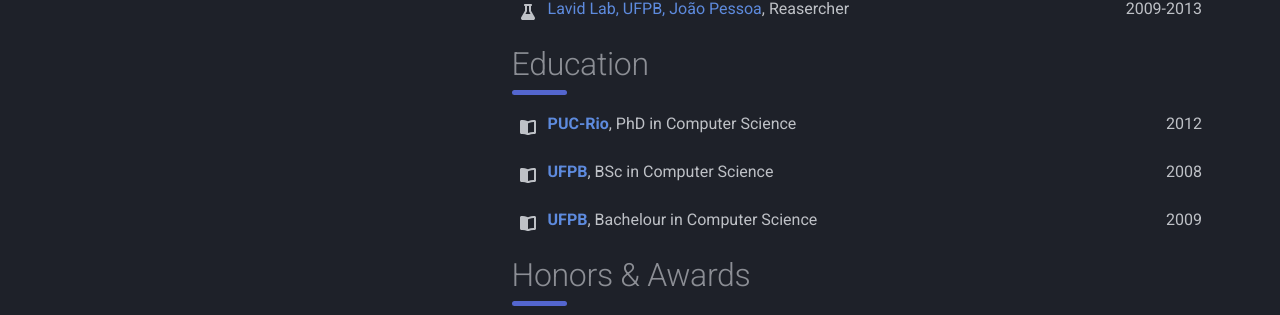
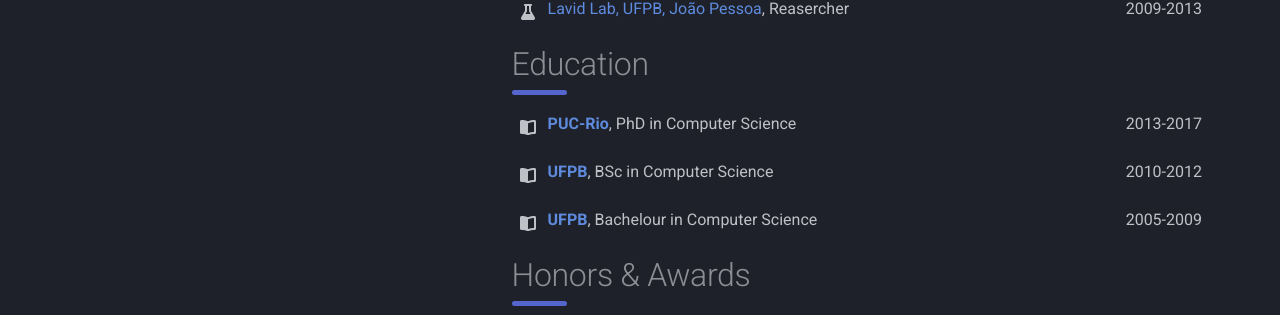
Before and after one commit to alanlivio/alanlivio.github.io, an MkDocs documentation site: the page built from docs/index.md, in a window 1280 px wide and 1288 px high. Shown: the part 614-929 px from the top of the window. Built offline with MkDocs 1.6.1 and Material for MkDocs 9.7.7, drawn with Linux system fonts in a browser that asks for light colours; comment, search, counter and statistics services are not loaded.

```diff
--- a/docs/index.md
+++ b/docs/index.md
@@ -3,5 +3,5 @@ hide:
   - navigation
   - toc
 title: About Me
-template: about_researcher.html
+template: researcher_about.html
 ---
--- a/docs/overrides/about_researcher.html
+++ b/docs/overrides/researcher_about.html
@@ -275,7 +275,7 @@
       <p>
       <div class="md-social__link">{% include ".icons/" ~ edu.icon ~ ".svg" %}</div>
       <a href="{{ edu.url }}"><strong>{{ edu.institution }}</strong></a>, {{ edu.course }}
-      <span class="date" style=" color: inherit;">{{ edu.year }}</span>
+      <span class="date" style=" color: inherit;">{{ edu.period }}</span>
       </p>
       {% endfor %}
 
--- /dev/null
+++ b/docs/overrides/researcher_projects.html
@@ -0,0 +1,139 @@
+{% extends "base.html" %}
+{% block content %}
+<style>
+  .post {
+    display: flex;
+    flex-direction: column;
+    margin: 1rem auto;
+    box-shadow: 0 5px 9px 2px rgba(0, 0, 0, 0.4);
+    margin-bottom: 1.6%;
+    background: inherit;
+    line-height: 1.4;
+    border-radius: 5px;
+    overflow: hidden;
+    z-index: 0;
+  }
+
+  .post .photo {
+    display: block;
+    margin-left: auto;
+    margin-right: auto;
+    margin-top: 5%;
+    max-width: 70%;
+    max-height: 70%;
+    object-fit: contain;
+  }
+
+  .post:hover .photo {
+    transform: scale(1.10) rotate(1deg);
+  }
+
+  .post .meta {
+    position: relative;
+    z-index: 0;
+    height: 200px;
+  }
+
+  .post .description {
+    padding: 1rem;
+    background: inherit;
+    position: relative;
+    z-index: 1;
+  }
+
+  .post .description h1 {
+    line-height: 1;
+    margin: 0;
+    color: inherit;
+    font-size: 1.7rem;
+  }
+
+  .post .description .read-more {
+    /* float: right;
+    text-align: right; */
+    margin-top: -1.25em;
+    height: 1.45em;
+    width: 6.5em;
+  }
+
+  .post p {
+    position: relative;
+    color: inherit;
+    margin: 1rem 0 0;
+  }
+
+  .post p:first-of-type {
+    margin-top: 1.25rem;
+  }
+
+  .post p:first-of-type:before {
+    content: "";
+    position: absolute;
+    height: 4.5px;
+    background-color: #5466ce;
+    width: 55px;
+    top: -0.75rem;
+    border-radius: 5px;
+  }
+
+  .period {
+    position: relative;
+    float: right;
+    font-size: 0.95em;
+    margin-top: -2.41em;
+    margin-right: 0.5em;
+    color: inherit;
+  }
+
+  .title {
+    margin-top: -1.3em;
+    font-size: 3.5em;
+    font-weight: 500;
+    font-style: oblique;
+  }
+
+  @media (min-width: 640px) {
+    .post {
+      flex-direction: row;
+      /* max-width: 400px;*/
+    }
+
+    .post .meta {
+      flex-basis: 40%;
+      height: auto;
+    }
+
+    .post .description {
+      flex-basis: 100%;
+    }
+  }
+</style>
+<br>
+{% for project in config.extra.reseacher.projects %}
+<div class="post">
+  <div class="meta">
+    <img class="photo" src=" {{ project.logo }}"></img>
+  </div>
+  <div class="description">
+    <h1>{{ project.title }}</h1>
+    <span class="period">{{ project.period }}</span>
+    <p> {{ project.description }}</p>
+    <br>
+    {% if project.github %}
+    <a href="{{ project.github.url }}" class="md-source">
+      <div class="md-source__icon md-icon">
+        {% set icon = config.theme.icon.repo or "fontawesome/brands/git-alt" %}
+        {% include ".icons/" ~ icon ~ ".svg" %}
+      </div>
+      <div class="md-source__repository">
+        {{ project.github.name }}
+      </div>
+    </a>
+    {% else %}
+    <a href="{{ project.read_more.url }}" class="read-more">{{ project.read_more.text }}</a>
+    {% endif %}
+  </div>
+</div>
+{% endfor %}
+</div>
+{% endblock %}
--- a/mkdocs.yml
+++ b/mkdocs.yml
@@ -61,37 +61,37 @@ extra:
     experience:
       - role: Reasercher
         place: LASP Lab, UCL
-        url: "www.lasp2013.com"
+        url: "http://www.lasp2013.com"
         location: London
         peorid: "2021-today"
         icon: fontawesome/solid/flask
       - role: Reasercher
         place: TeleMídia Lab, PUC-RIo
-        url: "www.telemdia.puc-rio.br"
+        url: "http://www.telemdia.puc-rio.br"
         location: Rio de Janeiro
         peorid: "2013-2021"
         icon: fontawesome/solid/flask
       - role: Reasercher
         place: Lavid Lab, UFPB
-        url: "www.lavid.ufpb.br"
+        url: "http://www.lavid.ufpb.br"
         location: João Pessoa
         peorid: "2009-2013"
         icon: fontawesome/solid/flask
     education:
       - course: PhD in Computer Science
         institution: PUC-Rio
-        year: 2012
-        url: "https://www.puc-rio.br/"
+        period: 2013-2017
+        url: "http://www.puc-rio.br/"
         icon: fontawesome/solid/book-open
       - course: BSc in Computer Science
         institution: UFPB
-        year: 2008
-        url: "https://www.ufpb.br/"
+        period: 2010-2012
+        url: "http://www.ufpb.br/"
         icon: fontawesome/solid/book-open
       - course: Bachelour in Computer Science
         institution: UFPB
-        year: 2009
-        url: "https://www.ufpb.br/"
+        period: 2005-2009
+        url: "http://www.ufpb.br/"
         icon: fontawesome/solid/book-open
     shortbio: >
       Alan received his Ph.D. (2017) degree from PUC-Rio where he was member of TeleMídia Lab led by Luiz F.G. Soares, and received his master (2012) degree from UFPB, where he was member of Lavid Lab led by Guido Lemos. In both labs, he worked/coordinate interactive multimedia research projects, participated in TV standard committees (ITU/SBTVD), and contributed to Ginga-NCL standards.
@@ -110,26 +110,31 @@ extra:
     projects:
       - title: bash-helpers
         period: "2016-today"
-        url: "http://alanlivio.github.io/bash-helpers"
         logo: "http://alanlivio.github.io/bash-helpers/logo.svg"
         description: >
           Cross-platform (linux, windows, macOS) bash helpers to configure OS (dark mode, disable animations), install/update software (python, vscode, docker, wsl, msys) and useful utilities (dotfiles, git, compress, curl).
+        github:
+          name: alanlivio/bash-helpers
+          url: "http://alanlivio.github.io/bash-helpers"
       - title: Ginga PUC-Rio Player
         period: "2013-today"
-        url: "http://github.com/telemidia/ginga"
         logo: https://upload.wikimedia.org/wikipedia/commons/c/ce/Ginga_Middleware_Logo.png
         description: >
           PUC-Rio implemnatino of Ginga SBTVD/ITU standard.
+        github:
+          name: TeleMidia/ginga
+          url: "http://github.com/telemidia/ginga"
       - title: ncl-blocks
         period: "2017"
         logo: "https://github.com/TeleMidia/nclblocks/raw/master/docs/overview1.png"
-        url: "https://github.com/TeleMidia/ncl-blocks"
         description: >
           NCLBlocks is tool based in Google Blocks to enable a block-oriented development of NCL applications.
+        github:
+          name: Telemidia/ncl-blocks
+          url: "http://github.com/TeleMidia/ncl-blocks"
       - title: Brasil4D
         period: "2016"
         logo: "https://agenciabrasil.ebc.com.br/sites/default/files/atoms/image/ivani_e_filha_costas.marcela_boa.png"
-        url: "http://documents.worldbank.org/curated/en/232621468230956108/pdf/809560WP0PORTU0Box0379824B00PUBLIC0.pdf"
         url_video: "https://www.youtube.com/embed/T5hE0l_NkfY"
         description: >
           The Brasil4D was funded by the World Bank and focused on Ginga social impact.
@@ -138,6 +143,9 @@ extra:
           The Brazilian Broadcast Community SET awarded Brasil4D as Best interactivity solution.
           It also received awards from the La Cumbre TV Abierta and FRIDA Program because its innovative technological solutions and social impact.
           We describe this impact in a report from the World Bank.
+        read_more:
+          text: "Word Bank report"
+          url: "http://documents.worldbank.org/curated/en/232621468230956108/pdf/809560WP0PORTU0Box0379824B00PUBLIC0.pdf"
   social:
     - icon: fontawesome/brands/twitter
       link: "https://twitter.com/alanlivio"
```
Also changed, not shown: README.md (+5 -3 lines), docs/projects.md (+4 -128 lines), 4 other files.
